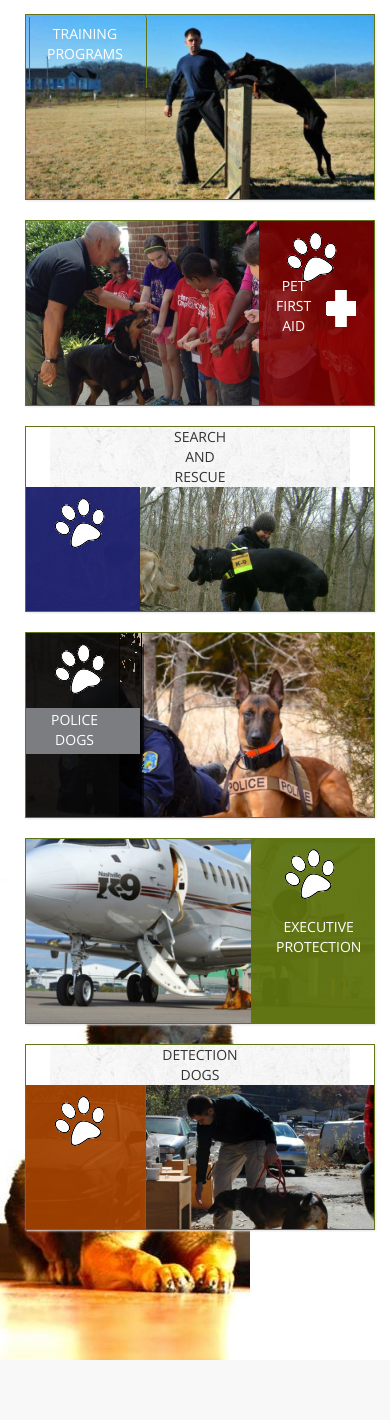
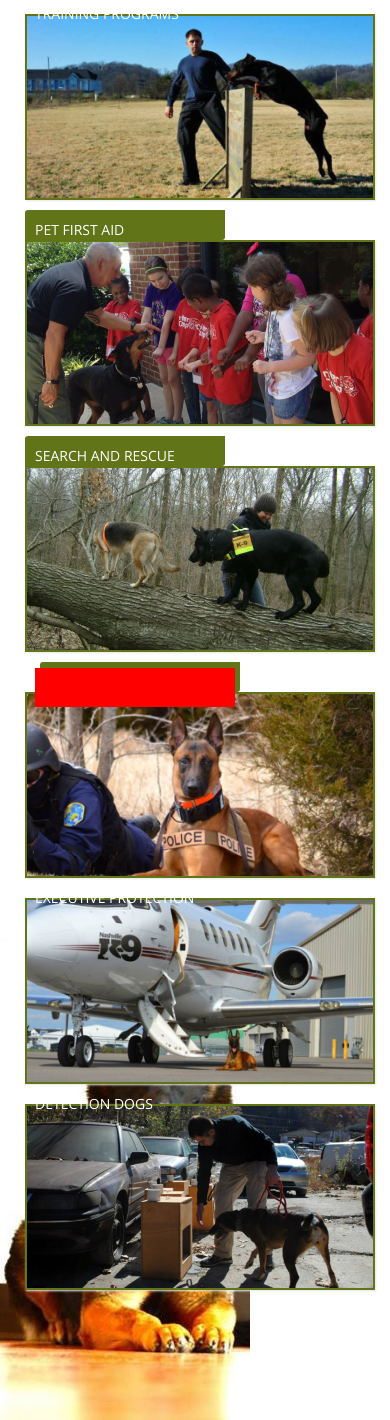
Before and after one commit to tmilluah4/NashvilleK9, a PHP site: page / in a window 390 px wide; the page is wider, and only the part inside the window is pictured. Shown: the part 1893-3313 px from the top of that part. Before the commit the page ends 3253 px from the top of that part, so only its background shows below. Run offline with PHP 8.4, Linux system fonts and the light colour scheme; some libraries are stand-ins or nearby versions.

Commit message:
clean up of hover panels

```diff
--- a/css/img-hover-effect.css
+++ b/css/img-hover-effect.css
@@ -5,7 +5,10 @@
     margin: 10px;
     float: left;
 	border-radius:0px 0px;
-    border:1px solid rgba(97,116,23,1);
+    border-top:2px solid rgba(97,116,23,1);
+	 border-left:2px solid rgba(97,116,23,1);
+	  border-right:2px solid rgba(97,116,23,1);
+	   border-bottom:2px solid rgba(97,116,23,1);
     overflow: hidden;
     position: relative;
     text-align: center;
@@ -220,8 +223,6 @@
 
 
 .view-first .training {
-	position:absolute;
-	margin-top:9px;
 	margin-left:21px;
 	z-index:9999;
 	color:white;
--- a/css/styles.css
+++ b/css/styles.css
@@ -66,6 +66,29 @@ body{
 .mainText{
 	background: #fff;
 }
+.hover-text{
+	border-radius: 3px 0px;
+	background:rgba(97,116,23,1);
+	margin-bottom:-10px;
+	height:30px;
+	width:200px;
+	padding:10px;
+	margin-left:25px;
+	color: white;
+	position:relative;
+	z-index:9999999;
+}
+.hover-text-lower{
+background:red;
+	margin-top:5px;
+	margin-bottom:-44px;
+	height:20px;
+	width:200px;
+	margin-left:20px;
+	color: white;
+	position:relative;
+	z-index:9999999;
+}
 .navbar-default .navbar-nav li:hover{
 	background: rgb(176,212,227);
 	background: -moz-linear-gradient(top,  rgba(176,212,227,1) 0%, rgba(184,168,79,1) 1%, rgba(168,151,58,1) 68%, rgba(168,151,58,1) 100%);
--- a/partials/lower-main.html
+++ b/partials/lower-main.html
@@ -11,8 +11,14 @@
 			</div>
 
 			<div class="col-md-4" >
+				<div class="row " style="background:none;">
+					<div class="hover-text" >
+						TRAINING PROGRAMS
+					</div>
+				</div>
+				<div class="row " style="background:none;">
+					<div class="col-md-4" >
 						<div class="view view-first">
-					<div class="training">TRAINING <br/>PROGRAMS</div>
 							<img class="round-corner" src="images/training-programs.png" />
 							<div class="mask">
 								<h2>Training Programs</h2>
@@ -20,9 +26,18 @@
 								<a href="#" class="info">Read More</a>
 							</div>
 						</div>
+					</div>
+				</div>
 
+
+				<div class="row " style="background:none;">
+					<div class="hover-text" >
+						PET FIRST AID
+					</div>
+				</div>
+				<div class="row " style="background:none;">
+					<div class="col-md-4" >
 						<div class="view view-first">
-					<div class="initial-right" style="margin-top:55px;"> PET <br/>FIRST<br/>AID</div>
 						<img class="round-corner" src="images/pet-first-aid.png" />
 						<div class="mask">
 							<h2>Pet First Aid</h2>
@@ -30,9 +45,18 @@
 							<a href="#" class="info">Read More</a>
 						</div>
 					</div>
+					</div>
+				</div>
 
+
+				 <div class="row " style="background:none;">
+					<div class="hover-text" >
+						SEARCH AND RESCUE
+					</div>
+				</div>
+				<div class="row " style="background:none;">
+					<div class="col-md-4" >
 						<div class="view view-first">
-					<div class="initial-left">SEARCH </br>AND <br/>RESCUE</div>
 						<img class="round-corner" src="images/search-rescue.png" />
 						<div class="mask">
 						<h2>Search and Rescue</h2>
@@ -40,13 +64,15 @@
 						<a href="#" class="info">Read More</a>
 					</div>
 					</div>
+					</div>
+				</div>
+
 
 			</div>
 
 			<div class="col-md-4 push-4 " style="background:none;">
-
+				 <div class="hover-text">POLICE DOGS </div>
 				<div class="view view-first">
-					<div class="police">POLICE <br/>DOGS</div>
 					<img class="round-corner" src="images/police-dogs.png" />
 					<div class="mask">
 						<h2>Police Dogs</h2>
@@ -55,8 +81,8 @@
 					</div>
 				</div>
 
+				<div class="hover-text-lower"> EXECUTIVE PROTECTION</div>
 				<div class="view view-first">
-				<div class="initial-right">EXECUTIVE <br/>PROTECTION</div>
 					<img class="round-corner" src="images/executive-protection.png" />
 					<div class="mask">
 						<h2>Executive Protection</h2>
@@ -65,8 +91,8 @@
 					</div>
 				</div>
 
+				<div class="hover-text-lower">DETECTION DOGS </div>
 				<div class="view view-first">
-					<div class="initial-left">DETECTION <br/>DOGS</div>
 					<img class="round-corner" src="images/detection-dogs.png" />
 					<div class="mask">
 						<h2>Detection Dogs</h2>
```
Also changed, not shown: images/detection-dogs.png, images/executive-protection.png, images/pet-first-aid.png, images/police-dogs.png, images/search-rescue.png, images/training-programs.png. Lines whose indentation alone changed are shown as unchanged.
